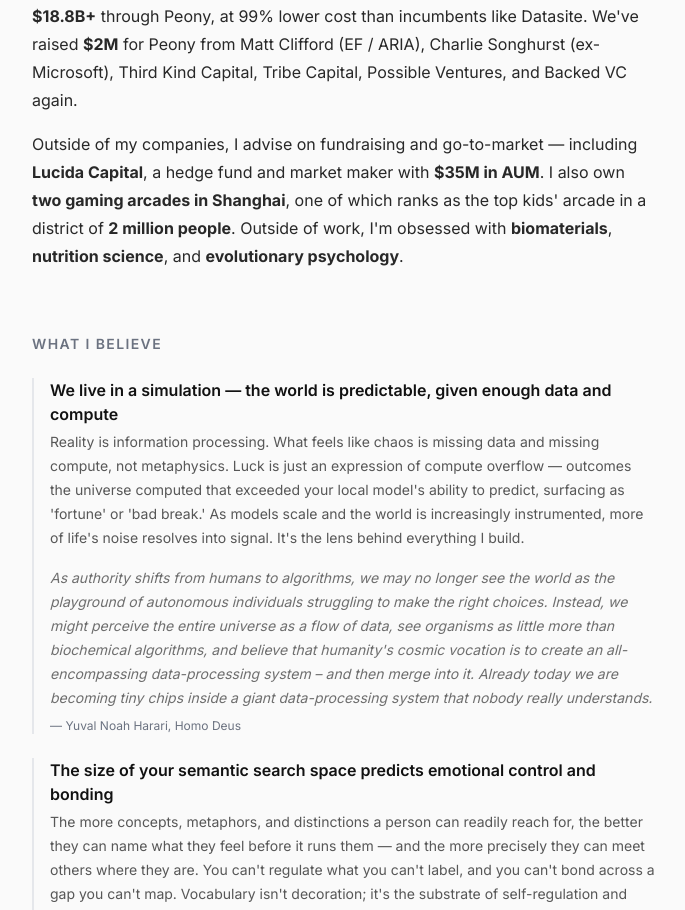
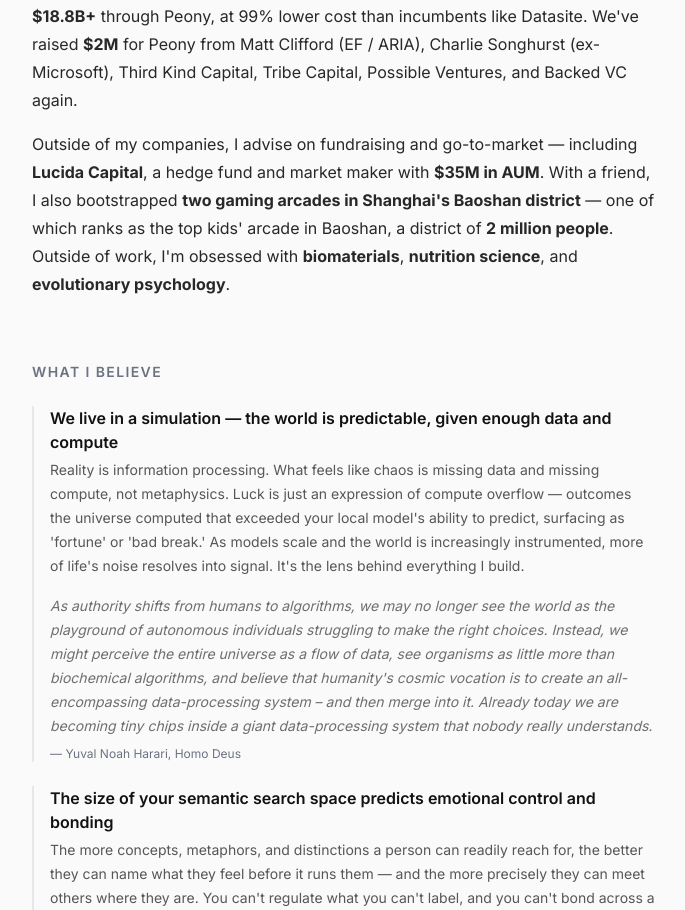
Before and after one commit to lolzfag/seanyu-site, a Next.js app: page / in a window 1280 px wide. Shown: the part 1060-1970 px from the top of the page, without its empty margins (296-981 px from the left). Built offline with nearby package versions, Linux system fonts and the light colour scheme.

Commit message:
Refine arcade phrasing: bootstrapped with a friend; name Baoshan district
Co-Authored-By: Claude Opus 4.7 (1M context) <noreply@anthropic.com>

```diff
--- a/src/app/page.tsx
+++ b/src/app/page.tsx
@@ -131,10 +131,12 @@ export default function Home() {
             <p>
               Outside of my companies, I advise on fundraising and
               go-to-market — including <strong>Lucida Capital</strong>, a hedge
-              fund and market maker with <strong>$35M in AUM</strong>. I also
-              own <strong>two gaming arcades in Shanghai</strong>, one of which
-              ranks as the top kids&apos; arcade in a district of{" "}
-              <strong>2 million people</strong>. Outside of work, I&apos;m
+              fund and market maker with <strong>$35M in AUM</strong>. With a
+              friend, I also bootstrapped{" "}
+              <strong>two gaming arcades in Shanghai&apos;s Baoshan district</strong>
+              {" "}— one of which ranks as the top kids&apos; arcade in Baoshan,
+              a district of <strong>2 million people</strong>. Outside of work,
+              I&apos;m
               obsessed with <strong>biomaterials</strong>,{" "}
               <strong>nutrition science</strong>, and{" "}
               <strong>evolutionary psychology</strong>.
```
Also changed, not shown: public/llms-full.txt, public/llms.txt.
